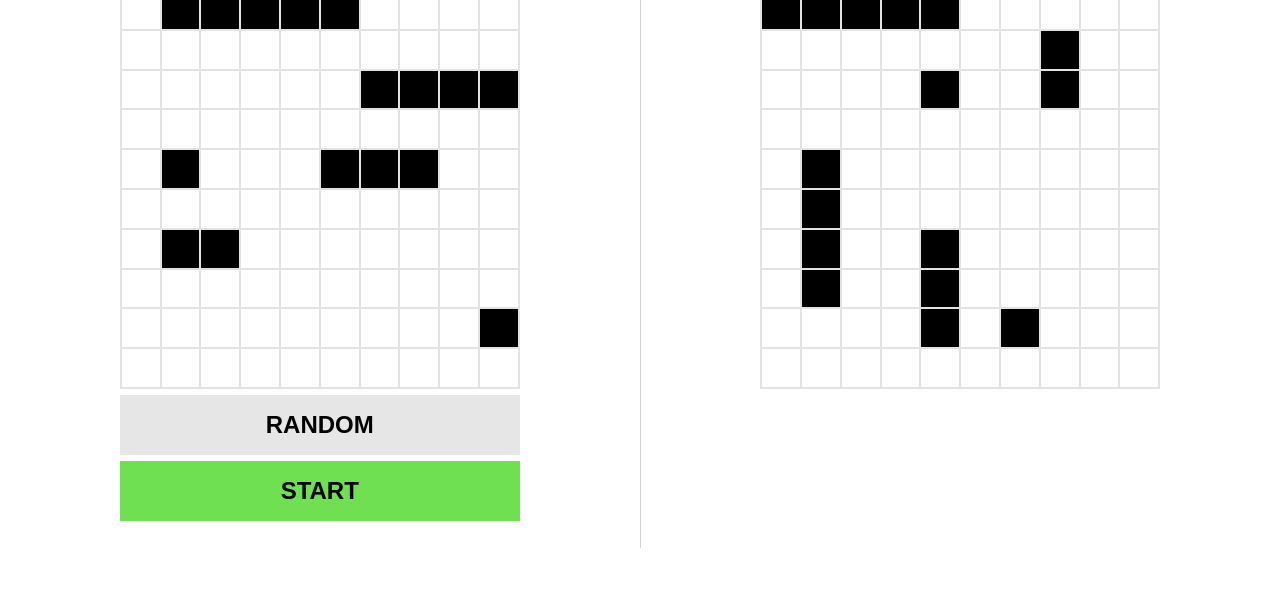
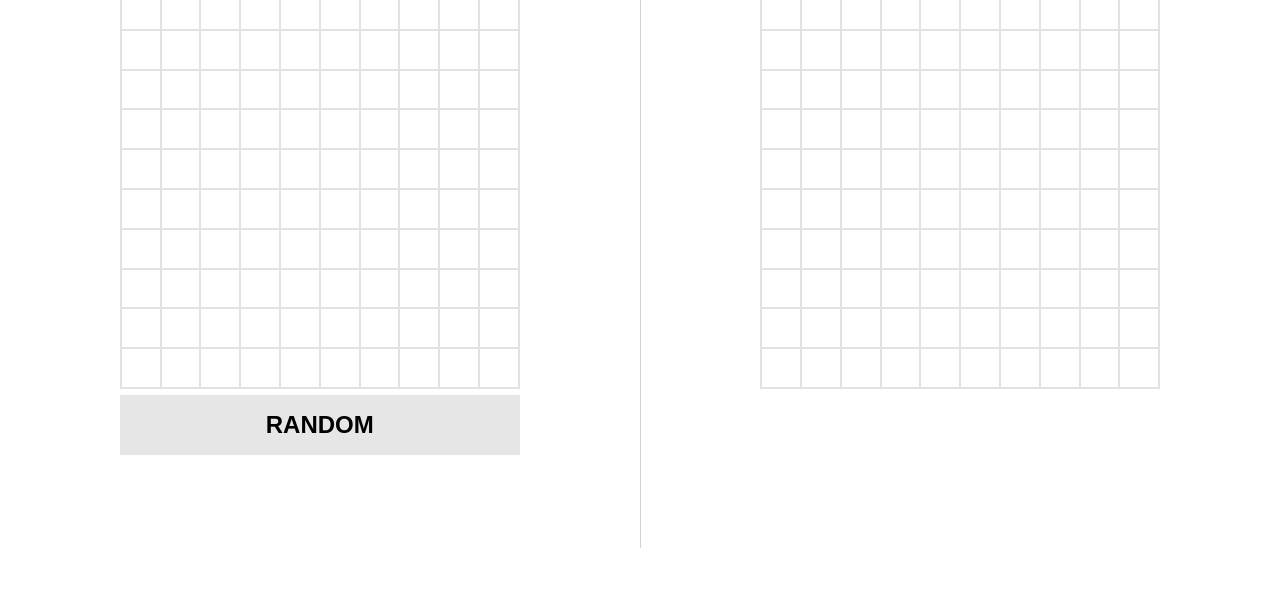
Before and after one commit to MatusPetrik211/battleship, a website built with webpack: page src/index.html in a window 1280 px wide. Shown: the part 201-800 px from the top of the page. Built offline with nearby package versions, Linux system fonts and the light colour scheme.

Commit message:
Delete start game button and startGame Function
the game will be started by placing an attack not by button
for now just comment out the html and css of the button
in case I would want it back

```diff
--- a/src/index.html
+++ b/src/index.html
@@ -14,7 +14,7 @@
         <h2 class="player-section-header">PLAYER</h2>
         <div class="player-gameboard gameboard"></div>
         <button class="random-btn">RANDOM</button>
-        <button class="start-btn">START</button>
+        <!-- <button class="start-btn">START</button> -->
       </div>
       <div class="vertical-line"></div>
       <div class="right sub-play-section">
--- a/src/index.js
+++ b/src/index.js
@@ -84,13 +84,3 @@ function getRandomPlacement(player) {
         player.gameboard.placeShip(ship, playerX, playerY, playerRotation);
     }
 }
-
-function startGame() {
-    getRandomPlacement(humanPlayer);
-    getRandomPlacement(computerPlayer);
-
-    displayShips(humanPlayer.gameboard.board, gameboards[0]);
-    displayShips(computerPlayer.gameboard.board, gameboards[1]);
-}
-
-startGame();
--- a/src/styles.css
+++ b/src/styles.css
@@ -93,7 +93,7 @@ body {
   background-color: hsl(0, 0%, 80%);
 }
 
-.start-btn {
+/* .start-btn {
   padding: 16px;
   font-size: 24px;
   margin-top: 6px;
@@ -105,7 +105,7 @@ body {
 
 .start-btn:hover {
   background-color: hsl(108, 70%, 50%);
-}
+} */
 
 .vertical-line {
   width: 1px;
```
